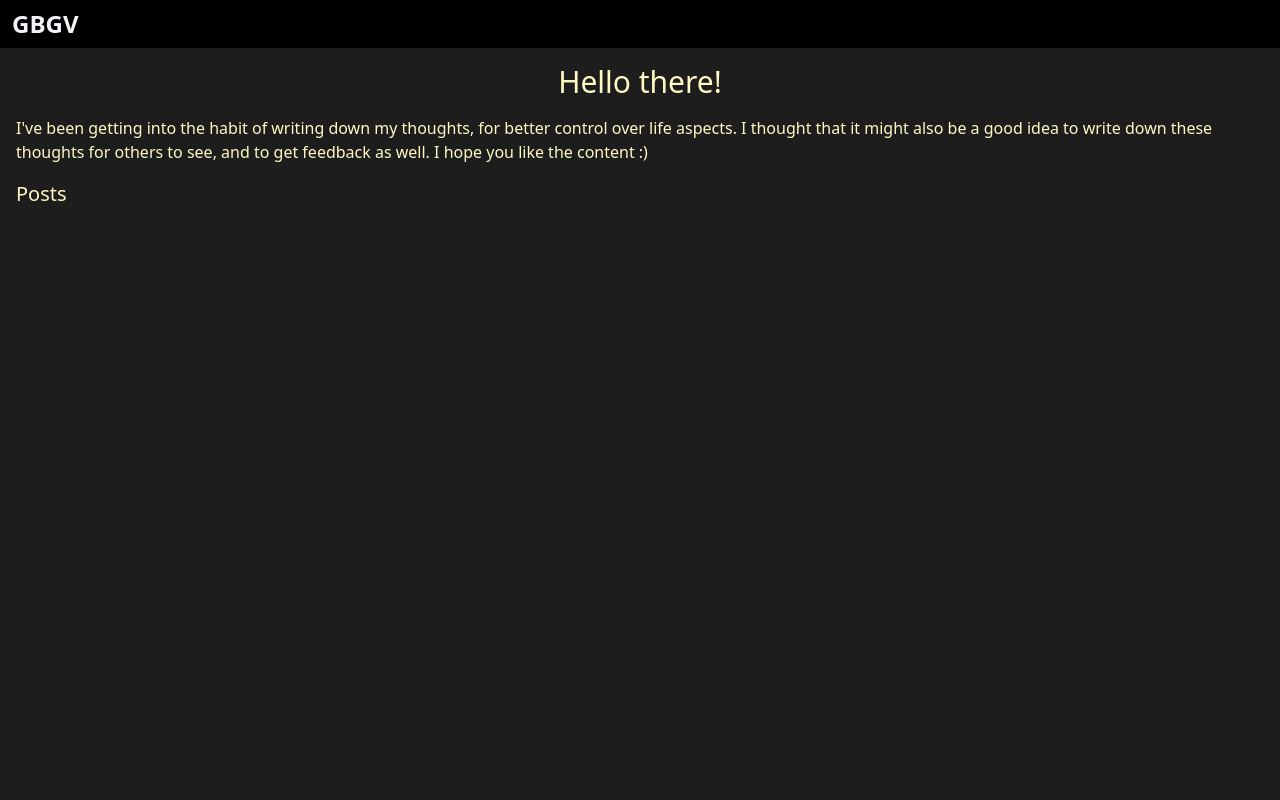
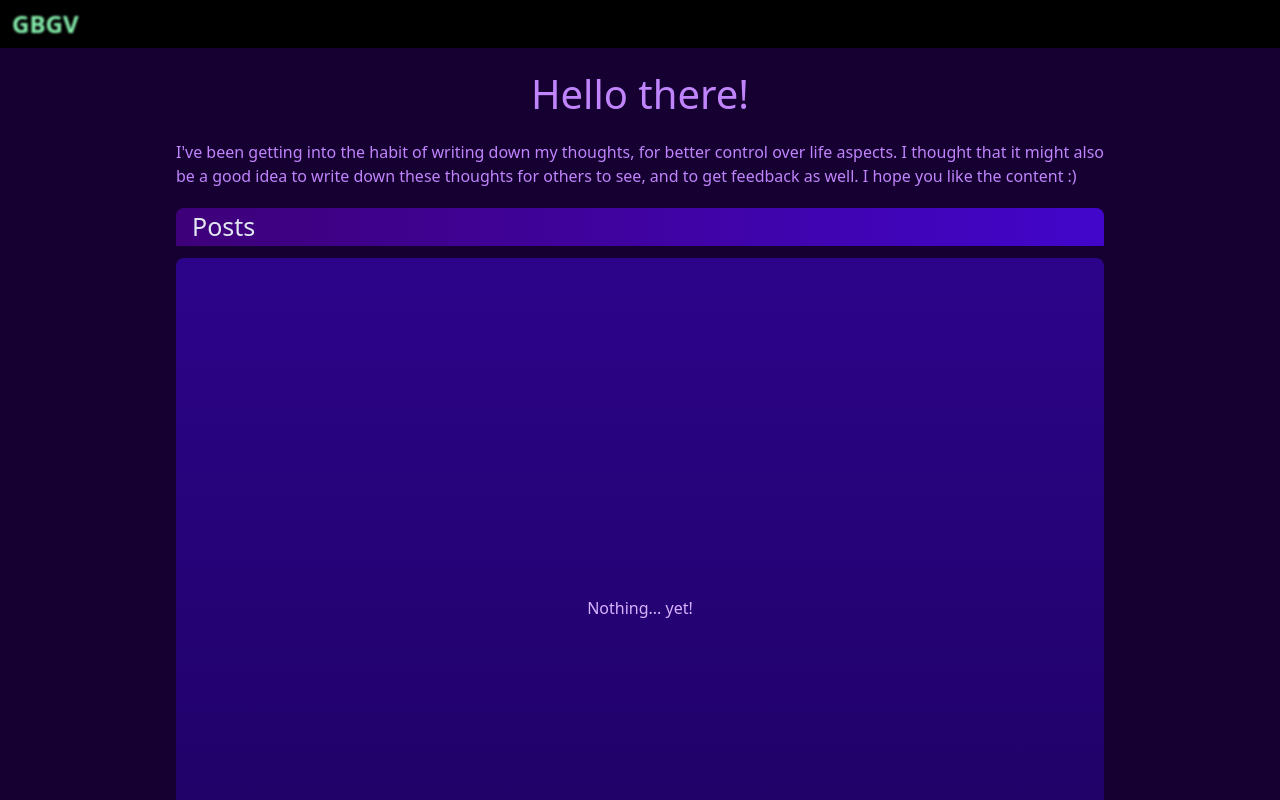
Before and after one commit to GabrielBarbosaGV/GabrielBarbosaGV.github.io, a SvelteKit app: page / in a window 1280 px wide. Shown: the top 800 px of the page. Built offline with nearby package versions, Linux system fonts and the light colour scheme.

Commit message:
Initial page styling
Making a purple page with a soon-to-be post grid

```diff
--- a/src/routes/+layout.svelte
+++ b/src/routes/+layout.svelte
@@ -3,17 +3,17 @@
 </script>
 
 <div class="h-12 bg-black flex flex-col justify-center">
-    <span class="text-slate-100 text-2xl font-bold p-3">
+    <span class="text-green-300 text-2xl font-bold p-3 blur-[1px]">
         GBGV
     </span>
 </div>
 
-<div class="text-yellow-100 flex flex-col align-middle p-4">
+<div class="text-purple-400 flex flex-col align-middle p-4">
     <slot />
 </div>
 
 <style>
     :global(body) {
-        background-color: #1d1d1d;
+        background-color: #150031;
     }
 </style>
--- a/src/routes/+page.svelte
+++ b/src/routes/+page.svelte
@@ -18,39 +18,55 @@
 
 </script>
 
-<span class="text-3xl text-center">
-    Hello there!
-</span>
+<div
+    class="
+        flex
+        flex-col
+        justify-center
+        align-middle
+        text-center
+        mx-40
+    "
+    >
 
-<p class="mt-4">
-    I've been getting into the habit of writing down my thoughts, for better control over life aspects. I thought that it might also be a good idea
-    to write down these thoughts for others to see, and to get feedback as well. I hope you like the content :)
-</p>
+    <span class="text-[40px] text-center mb-4">
+        Hello there!
+    </span>
 
-<span class="text-xl mt-4">
-    Posts
-</span>
+    <p class="text-l sm:text-md text-justify">
+        I've been getting into the habit of writing down my thoughts, for better control over life aspects. I thought that it might also be a good idea
+        to write down these thoughts for others to see, and to get feedback as well. I hope you like the content :)
+    </p>
 
-<ul class="list-disc">
+    <div class="text-slate-200" >
 
-    {#each pageHeaders as { title, url, dateString } (url)}
+        <div
+            class="
+                bg-gradient-to-r
+                from-[#3e0079]
+                to-[#4106ca]
+                rounded-t-lg
+                text-[25px]
+                pl-4
+                text-left
+                mt-5
+            "
+            >
 
-    <div class="hover:text-3xl hover:translate-y-[-20%] transition-all">
-        <li class="ml-4">
-            <a href="{url}" class="underline">
-                {title}
-            </a>
+            Posts
 
-            {#if dateString}
+        </div>
 
-            <span class="text-gray-500">
-                {dateString}
-            </span>
+        <div class="rounded-lg h-[700px] bg-gradient-to-b from-[#2c048a] to-[#1d015f] mt-3 flex justify-center align-middle">
+
+            {#if titleAndUrlList.length === 0}
+                <div class="text-purple-300 h-[100%] flex flex-col justify-center">Nothing... yet!</div>
+            {:else}
 
             {/if}
-        </li>
+
+        </div>
+
     </div>
 
-    {/each}
-
-</ul>
+</div>
```
